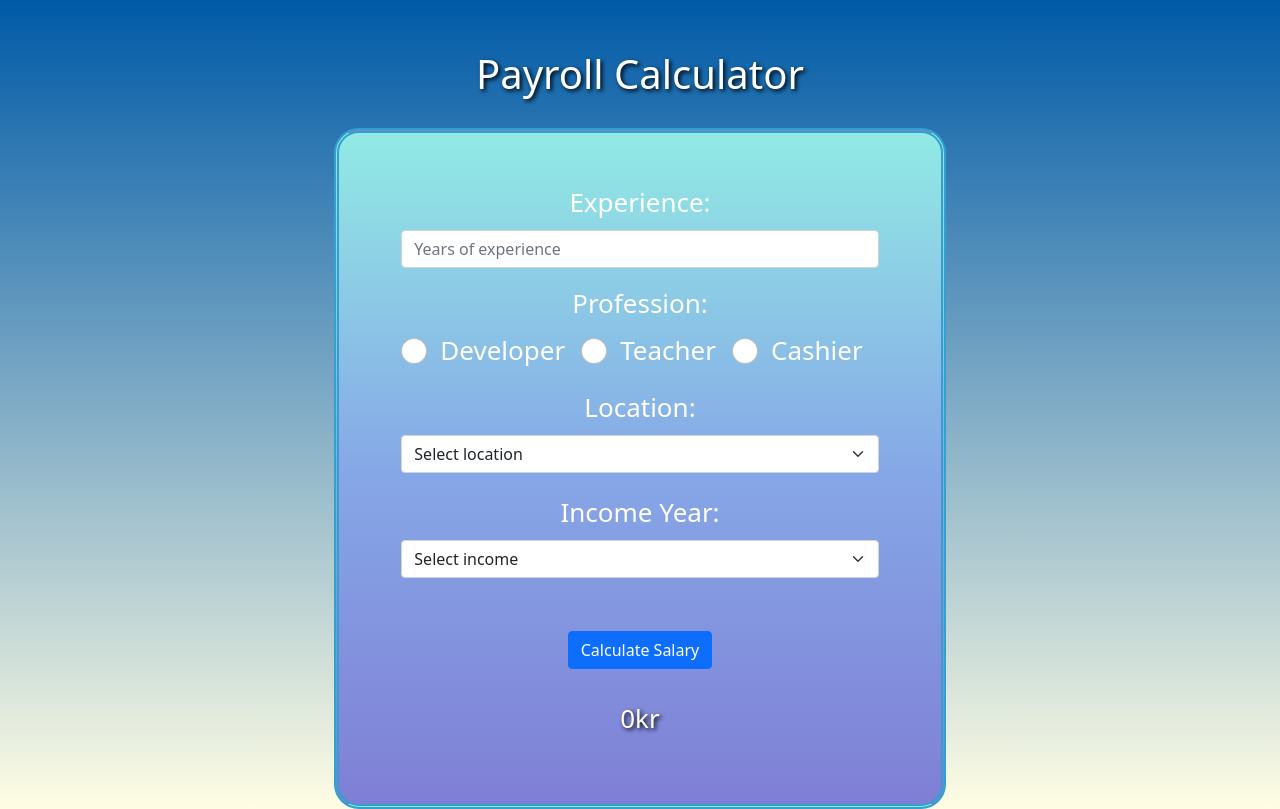
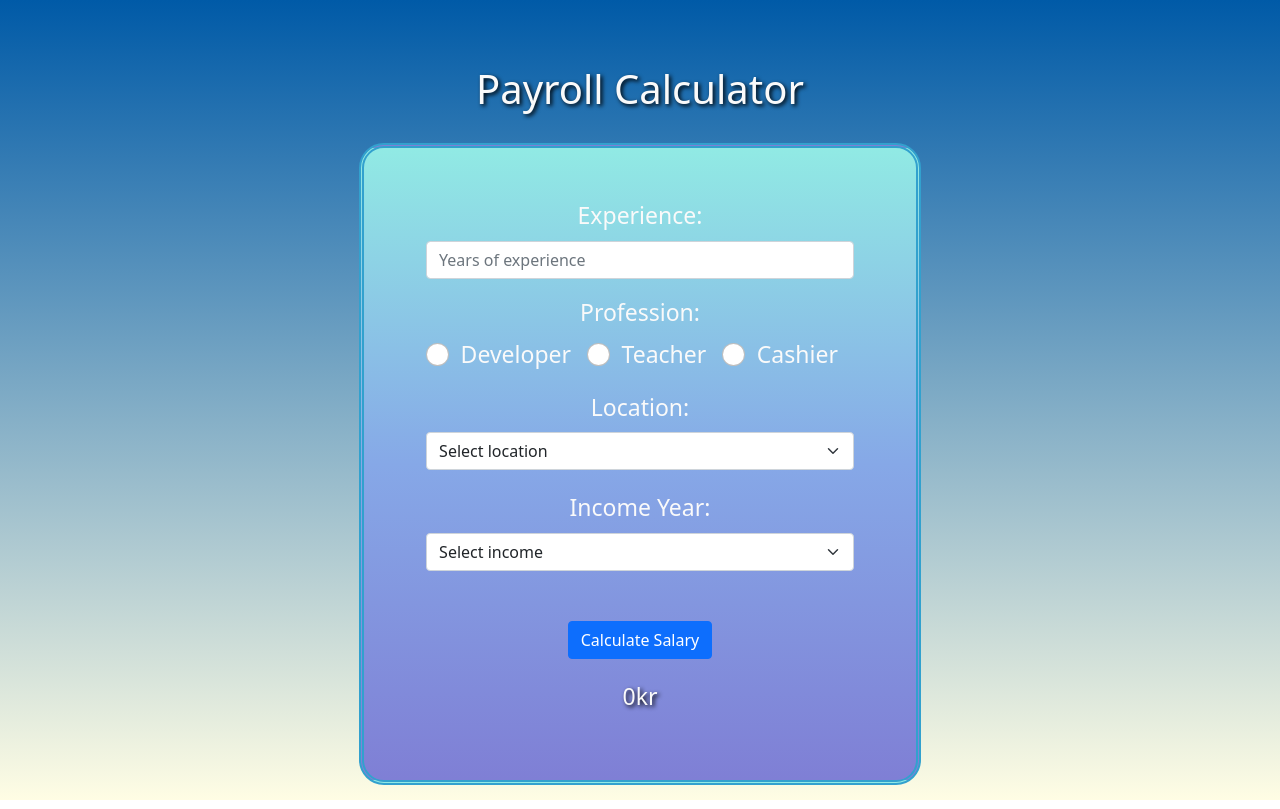
Before and after one commit to eleniaslanidou89/Payroll-Calculator, a React (Create React App) app: page / in a window 1280 px wide. Built offline with nearby package versions, Linux system fonts and the light colour scheme.

Commit message:
✏️ Changed styling: added variables

```diff
--- a/src/App.css
+++ b/src/App.css
@@ -1,42 +1,65 @@
+/* Variables */
+:root{
+  --min-height: 100vh;
+  --font-primary: #fafafa  ;
+  --clr-darkBlue: #005aa7;
+  --background-webkit-linear: -webkit-linear-gradient(to bottom, #91eae4, #86a8e7, #7f7fd5);
+  --background-linear: linear-gradient(to top, #fffde4, #005aa7);
+  --radius-form: 25px;
+  --padding-form: 50px;
+  --border: thick double #32a1ce;
+  --font-size: calc(7px + 2vmin);
+  --title-margin: 50px auto 30px;
+  --shadow-title: 2px 2px 4px #000000;
+  --backgroundForm-webkit-linear: -webkit-linear-gradient(to bottom, #91eae4, #86a8e7, #7f7fd5);
+  --backgroundForm-linear: linear-gradient(to bottom, #91eae4, #86a8e7, #7f7fd5);
+  --shadow-salary-output:  2px 2px 4px #000000;
+}
+
 .App {
   text-align: center;
-  background: #005aa7;
-  background: -webkit-linear-gradient(to top, #fffde4, #005aa7);
-  background: linear-gradient(to top, #fffde4, #005aa7);
-  min-height: 100vh;
+  background: var(--clr-darkBlue);
+  background: var(--background-webkit-linear);
+  background: var(--background-linear);
+  min-height: var(--min-height);
   display: flex;
   flex-direction: column;
   align-items: center;
   justify-content: center;
-  font-size: calc(10px + 2vmin);
-  color: white;
+  font-size: var(--font-size);
+  color: var(--font-primary);
 }
 
+/* Title */
 .App__Section h1 {
-  margin: 50px auto 30px;
-  color: white;
-  text-shadow: 2px 2px 4px #000000;
+  margin: var(--title-margin);
+  color: var(--font-primary);
+  text-shadow: var(--shadow-title);
 }
 
+/* Form */
 .App__Section--Form {
-  background: #7f7fd5;
-  background: -webkit-linear-gradient(to bottom, #91eae4, #86a8e7, #7f7fd5);
-  background: linear-gradient(to bottom, #91eae4, #86a8e7, #7f7fd5);
-  border: thick double #32a1ce;
-  padding: 50px;
-  border-radius: 25px;
+  background: var(--clr-darkBlue);
+  background: var(--backgroundForm-webkit-linear);
+  background: var(--backgroundForm-linear);
+  border: var(--border);
+  padding: var(--padding-form);
+  border-radius: var(--radius-form);
 }
 
+/* Submit button */
 .Form__Button--Submit {
   margin-top: 50px;
 }
 
+/* Dropdown income */
 .Form__Dropdown--Income {
   margin-top: 20px;
 }
 
+/* Salary-output */
 .Form__Output--Result {
-  padding-top: 30px;
-  color: white;
-  text-shadow: 2px 2px 4px #000000;
+  padding-top: 20px;
+  color: var(--font-primary);
+  text-shadow: var(--shadow-salary-output);
 }
--- a/src/App.js
+++ b/src/App.js
@@ -76,7 +76,6 @@ class App extends React.Component {
   /*  RADIO BUTTONS FOR PROFESSION */
   handleProfession(e) {
     this.setState({ selectRadio: e.target.value })
-    console.log('radio', e.target.value)
     if (e.target.value === 'Developer') {
       this.setState({
         basicSalary: 30000,
```
